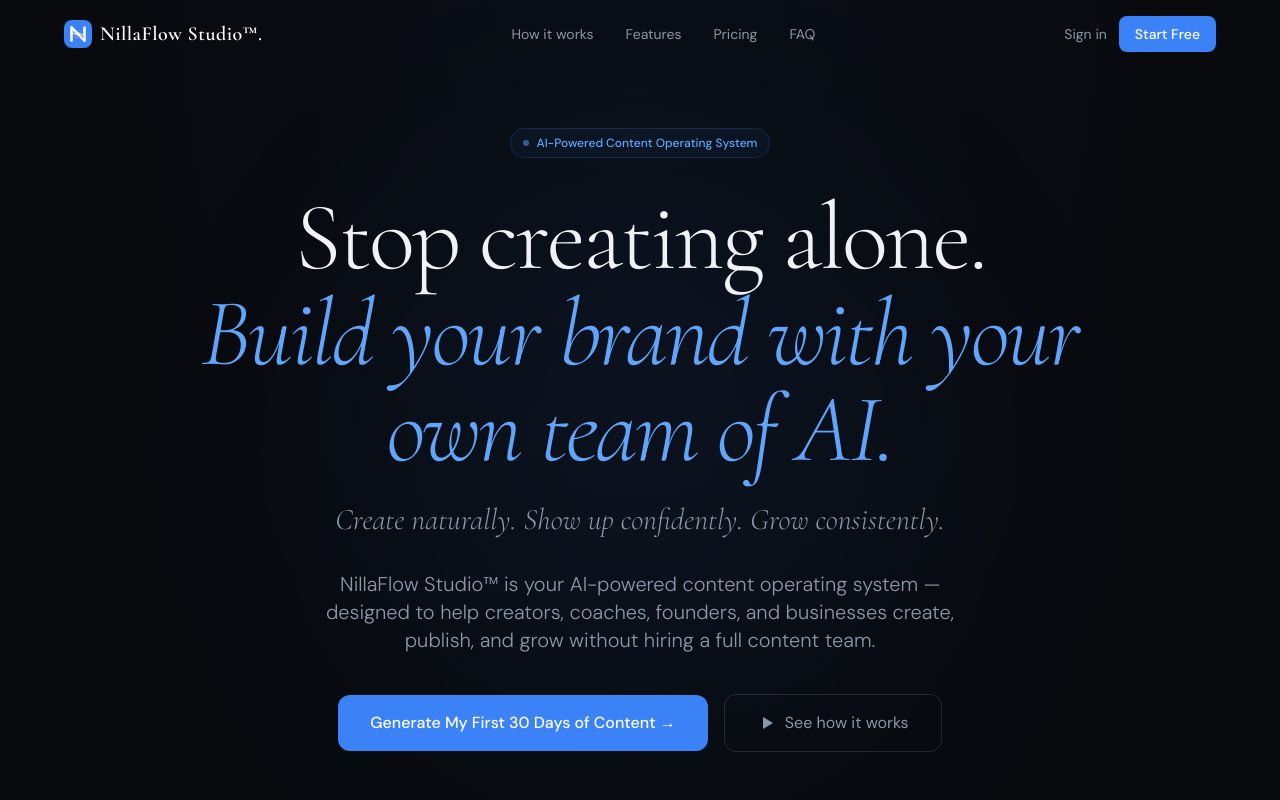
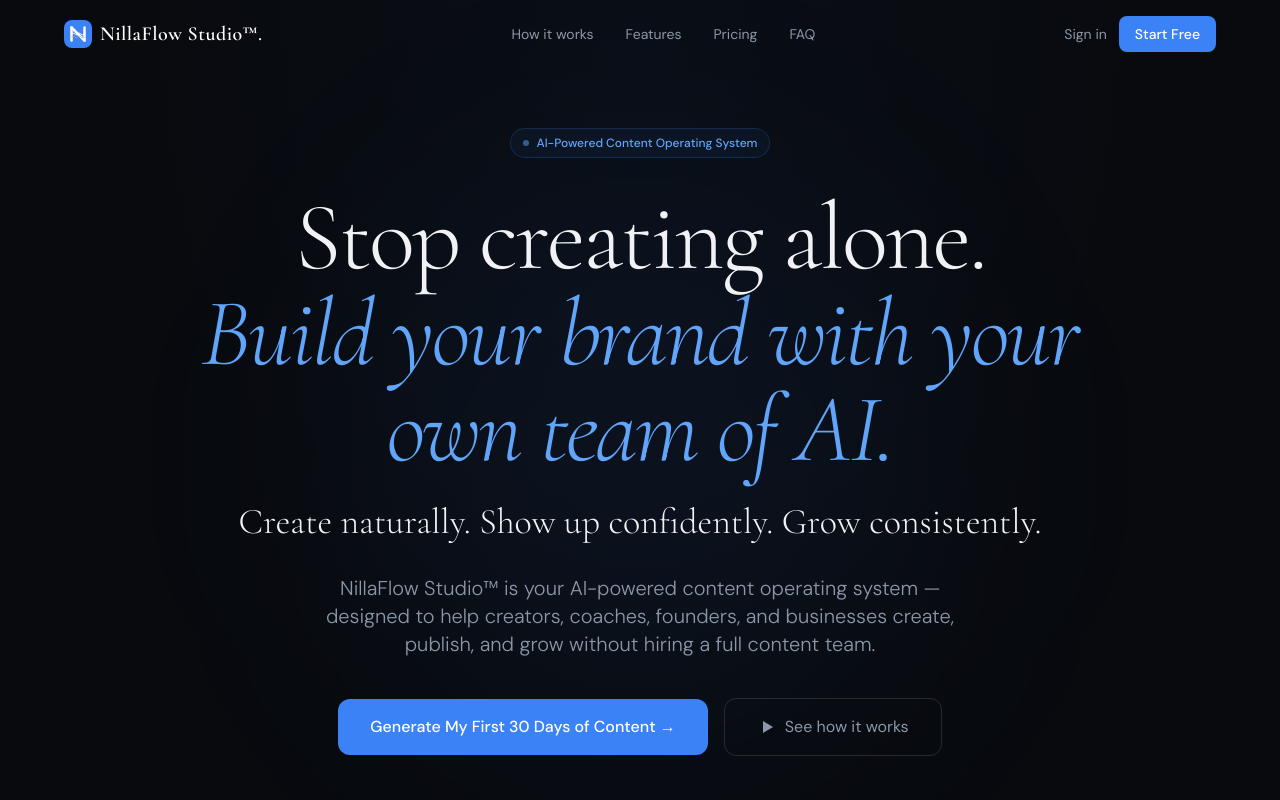
Before and after one commit to nillad70-oss/creatorflow-studio, a Next.js app: page / in a window 1280 px wide. Shown: the top 800 px of the page. Built offline with nearby package versions, Linux system fonts and the light colour scheme; no server answers.

Commit message:
Make third headline line white and bold

```diff
--- a/pages/index.js
+++ b/pages/index.js
@@ -176,7 +176,7 @@ export default function Landing() {
               <br />
               <em className="text-electric-glow italic">Build your brand with your own team of AI.</em>
             </h1>
-            <p style={{fontFamily: 'var(--font-display)'}} className="text-2xl md:text-3xl text-secondary font-light mb-8 italic">
+            <p style={{fontFamily: 'var(--font-display)'}} className="text-3xl md:text-4xl text-primary font-light mb-8">
               Create naturally. Show up confidently. Grow consistently.
             </p>
 
```
